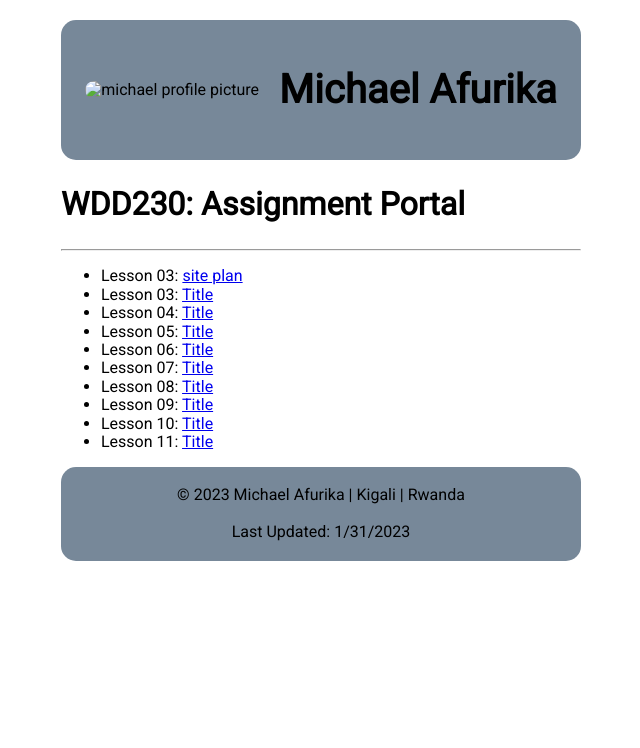
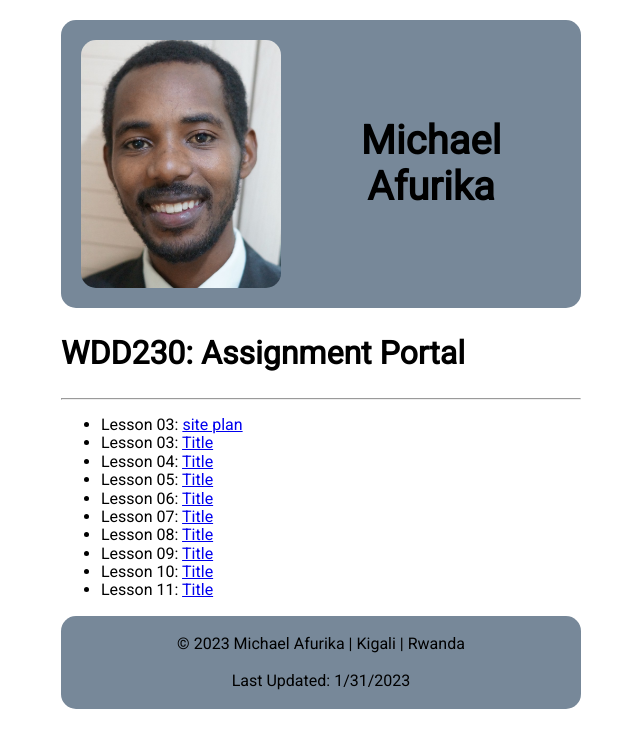
Before and after one commit to afrika1991mike/wdd230.nojekyll, a plain HTML site: page index.htm in a window 1280 px wide. Shown: the whole page, without its empty margins (319-959 px from the left). Drawn offline with Linux system fonts and the light colour scheme; the site is published under a folder, as on GitHub Pages, so addresses that start at the root find nothing; a web font is replaced by a local one.

Commit message:
new eddit

```diff
--- a/index.htm
+++ b/index.htm
@@ -16,7 +16,7 @@
 </head>
 <body>
   <header>
-    <img src="/images/mike pic.jpg" alt="michael profile picture">
+    <img src="images/mike pic.jpg" alt="michael profile picture">
     <h1> Michael Afurika </h1>
   </header>
   <main>
```
Also changed, not shown: lesson3/home.html (+1 -1 lines).
